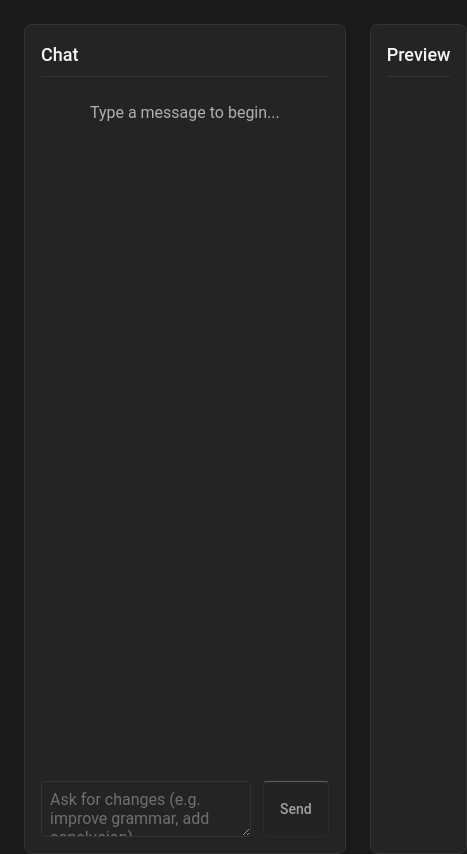
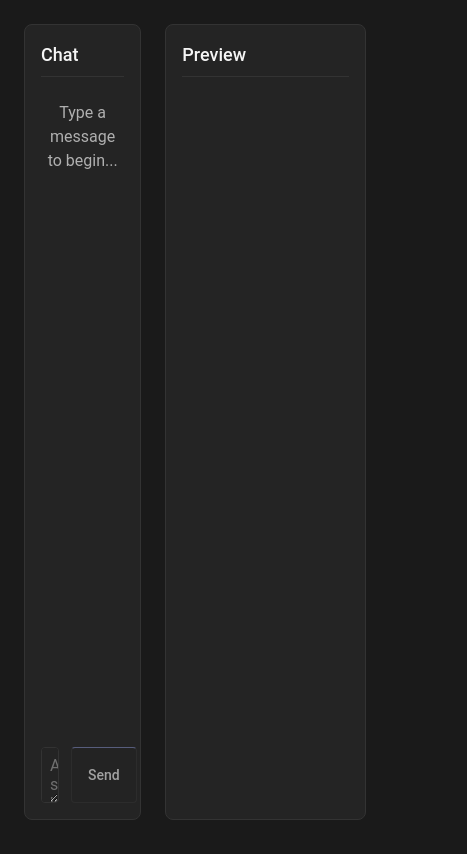
Before and after one commit to Andres77872/magic-arxiv-writer, a React (Vite) app: page / in a window 390 px wide. Shown: the whole page, 467 px wide, since content can reach past the window. Built offline with nearby package versions, Linux system fonts and the light colour scheme.

Commit message:
Enhance global styling and layout responsiveness
- Applied global `box-sizing: border-box` for consistent element sizing.
- Set `width: 100%` and `min-width: 0` for flexible layout adjustments.
- Added `overflow: hidden` to containers to prevent visual overflow.

```diff
--- a/src/App.css
+++ b/src/App.css
@@ -22,6 +22,7 @@
 .main {
   flex: 1;
   display: flex;
+  width: 100%;
   gap: var(--gap-lg);
   align-items: stretch;
   height: 100%;
@@ -43,6 +44,8 @@
   padding: var(--padding-medium);
   border-radius: var(--border-radius-medium);
   background-color: var(--background-color-secondary);
+  overflow: hidden;
+  min-width: 0;
 }
 
 .chat-section {
@@ -54,6 +57,8 @@
   padding: var(--padding-medium);
   border-radius: var(--border-radius-medium);
   background-color: var(--background-color-secondary);
+  overflow: hidden;
+  min-width: 0;
 }
 
 .chat-history {
--- a/src/index.css
+++ b/src/index.css
@@ -1,4 +1,9 @@
 @import './css/variables/index.css';
+
+/* Apply border-box sizing globally to avoid oversize due to padding/border */
+*, *::before, *::after {
+  box-sizing: border-box;
+}
 
 /* Global typography, layout, and smoothing */
 body {
```
